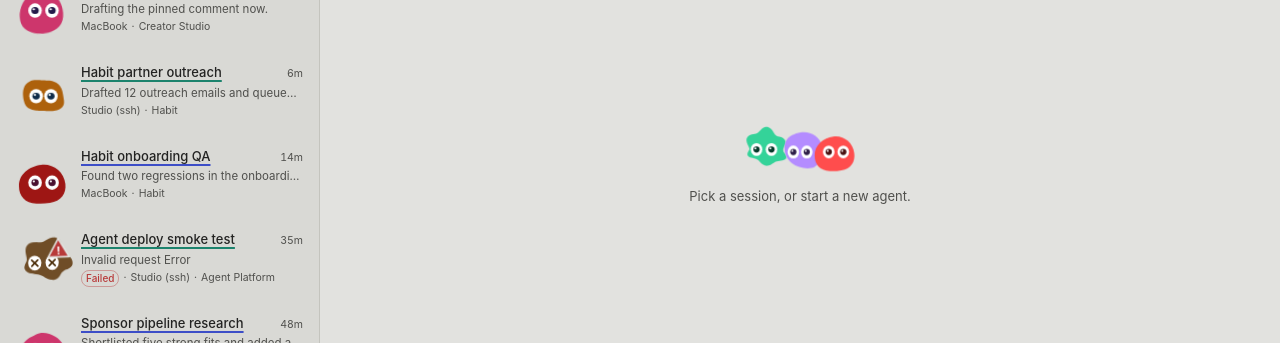
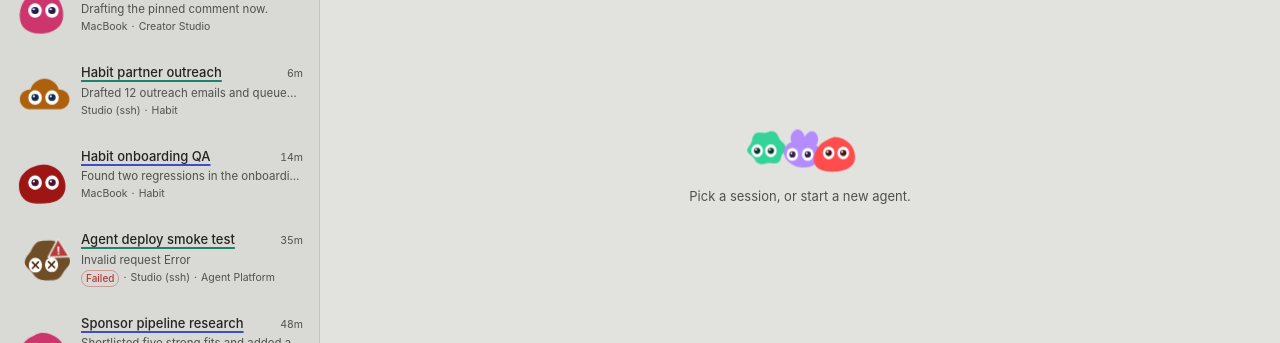
Before and after one commit to noemit/Ember, a React (Vite) app: page / in a window 1280 px wide. Shown: the part 255-598 px from the top of the page. Built offline with nearby package versions, Linux system fonts and the light colour scheme.

Commit message:
feat: ship the five wildcard Buddy shapes
Promote cat (pointy ears), ghost (scalloped bottom), cloud (multi-lobed
base), egg (teardrop) and mushroom (cap + stem) to hand-drawn shapes,
bringing the shipped set to 27. They now show in the shape list, so drop
the review page's wildcard section.

```diff
--- a/buddy-arena/page.ts
+++ b/buddy-arena/page.ts
@@ -66,53 +66,6 @@ const TEDDY_IDEAS: GrokShape[] = [
   },
 ];
 const teddyCards = TEDDY_IDEAS.map((shape, index) => card(shape, index + 2, TILTS[index % TILTS.length])).join('');
-
-/** Five wildcard silhouettes that break out of the round-blob mould: cat, ghost, cloud, egg, mushroom. */
-const NEW_CREATIVE_IDEAS: GrokShape[] = [
-  {
-    name: 'idea-cat',
-    path: 'M50 34 C48 24 41 13 34 9 C30 18 27 26 26 33 C16 38 10 48 10 59 C10 75 28 87 50 87 C72 87 90 75 90 59 C90 48 84 38 74 33 C73 26 70 18 66 9 C59 13 52 24 50 34 Z',
-    eyeX: 50,
-    eyeY: 60,
-    eyeGap: 15,
-    eyeScale: 1,
-  },
-  {
-    name: 'idea-ghost',
-    path: 'M50 12 C67 12 81 27 81 50 L81 78 C77 73 73 73 69 78 C65 83 60 83 56 78 C52 73 48 73 44 78 C40 83 35 83 31 78 C27 73 23 73 19 78 L19 50 C19 27 33 12 50 12 Z',
-    eyeX: 50,
-    eyeY: 48,
-    eyeGap: 15,
-    eyeScale: 1,
-  },
-  {
-    name: 'idea-cloud',
-    path: 'M28 72 C16 72 8 64 8 53 C8 43 16 35 27 35 C30 23 41 15 52 15 C63 15 74 23 77 35 C88 35 96 43 96 53 C96 64 88 72 76 72 Z',
-    eyeX: 50,
-    eyeY: 50,
-    eyeGap: 15,
-    eyeScale: 1,
-  },
-  {
-    name: 'idea-egg',
-    path: 'M50 10 C64 10 78 34 78 56 C78 76 65 90 50 90 C35 90 22 76 22 56 C22 34 36 10 50 10 Z',
-    eyeX: 50,
-    eyeY: 60,
-    eyeGap: 14,
-    eyeScale: 1,
-  },
-  {
-    name: 'idea-mushroom',
-    path: 'M50 14 C70 14 88 28 88 46 C88 54 82 58 74 58 L66 58 L66 78 C66 84 59 88 50 88 C41 88 34 84 34 78 L34 58 L26 58 C18 58 12 54 12 46 C12 28 30 14 50 14 Z',
-    eyeX: 50,
-    eyeY: 40,
-    eyeGap: 15,
-    eyeScale: 1,
-  },
-];
-const newCreativeCards = NEW_CREATIVE_IDEAS
-  .map((shape, index) => card(shape, index + 5, TILTS[(index + 2) % TILTS.length]))
-  .join('');
 
 export const PAGE = `<!doctype html>
 <html lang="en">
@@ -217,8 +170,6 @@ export const PAGE = `<!doctype html>
   <div class="grid">${candidateCards}</div>
   <h2>New ideas · Teddy · ${TEDDY_IDEAS.length}</h2>
   <div class="grid">${teddyCards}</div>
-  <h2>New ideas · Wildcards · ${NEW_CREATIVE_IDEAS.length}</h2>
-  <div class="grid">${newCreativeCards}</div>
 </main>
 <footer>
   <span class="picks" id="picks"></span>
--- a/src/blob/grok.ts
+++ b/src/blob/grok.ts
@@ -137,6 +137,46 @@ const BASE_GROK_SHAPES: GrokShape[] = [
     eyeGap: 15,
     eyeScale: 1,
   },
+  {
+    name: 'cat',
+    path: 'M50 34 C48 24 41 13 34 9 C30 18 27 26 26 33 C16 38 10 48 10 59 C10 75 28 87 50 87 C72 87 90 75 90 59 C90 48 84 38 74 33 C73 26 70 18 66 9 C59 13 52 24 50 34 Z',
+    eyeX: 50,
+    eyeY: 60,
+    eyeGap: 15,
+    eyeScale: 1,
+  },
+  {
+    name: 'ghost',
+    path: 'M50 12 C67 12 81 27 81 50 L81 78 C77 73 73 73 69 78 C65 83 60 83 56 78 C52 73 48 73 44 78 C40 83 35 83 31 78 C27 73 23 73 19 78 L19 50 C19 27 33 12 50 12 Z',
+    eyeX: 50,
+    eyeY: 48,
+    eyeGap: 15,
+    eyeScale: 1,
+  },
+  {
+    name: 'cloud',
+    path: 'M28 72 C16 72 8 64 8 53 C8 43 16 35 27 35 C30 23 41 15 52 15 C63 15 74 23 77 35 C88 35 96 43 96 53 C96 64 88 72 76 72 Z',
+    eyeX: 50,
+    eyeY: 50,
+    eyeGap: 15,
+    eyeScale: 1,
+  },
+  {
+    name: 'egg',
+    path: 'M50 10 C64 10 78 34 78 56 C78 76 65 90 50 90 C35 90 22 76 22 56 C22 34 36 10 50 10 Z',
+    eyeX: 50,
+    eyeY: 60,
+    eyeGap: 14,
+    eyeScale: 1,
+  },
+  {
+    name: 'mushroom',
+    path: 'M50 14 C70 14 88 28 88 46 C88 54 82 58 74 58 L66 58 L66 78 C66 84 59 88 50 88 C41 88 34 84 34 78 L34 58 L26 58 C18 58 12 54 12 46 C12 28 30 14 50 14 Z',
+    eyeX: 50,
+    eyeY: 40,
+    eyeGap: 15,
+    eyeScale: 1,
+  },
 ];
 
 /**
```
Also changed, not shown: 1 other file (tests, documents, lock files or other folders).
